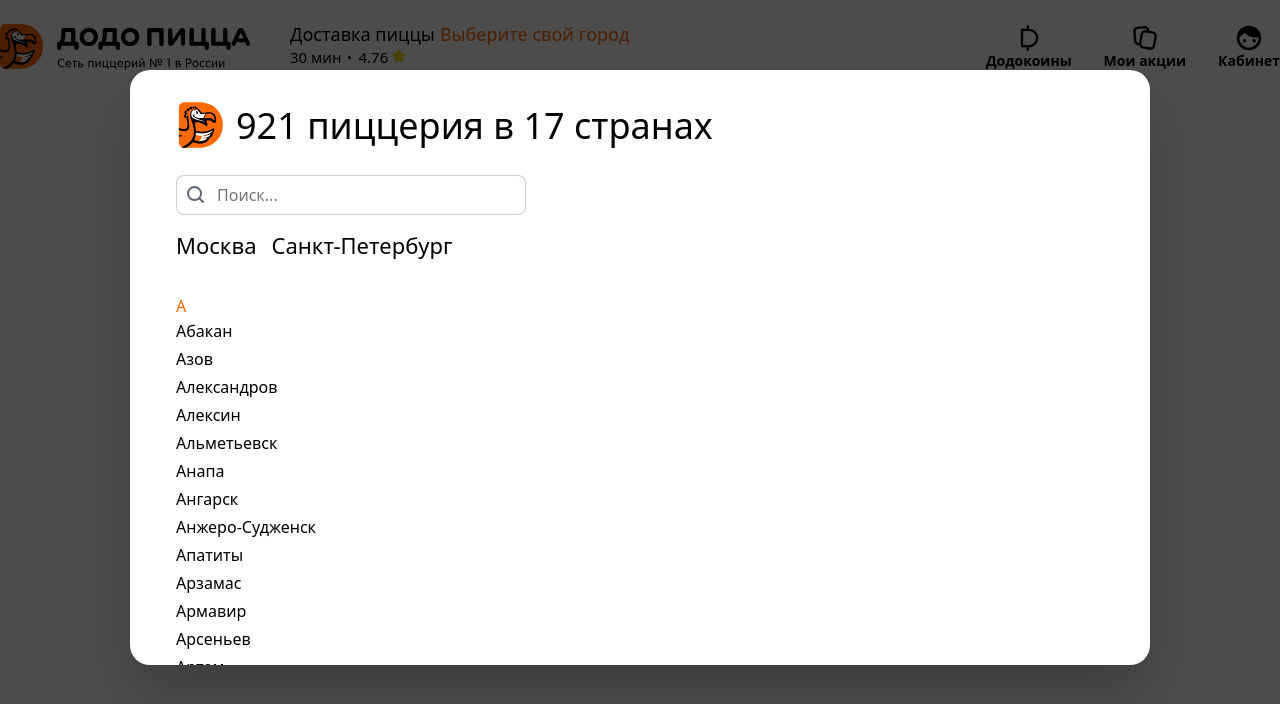
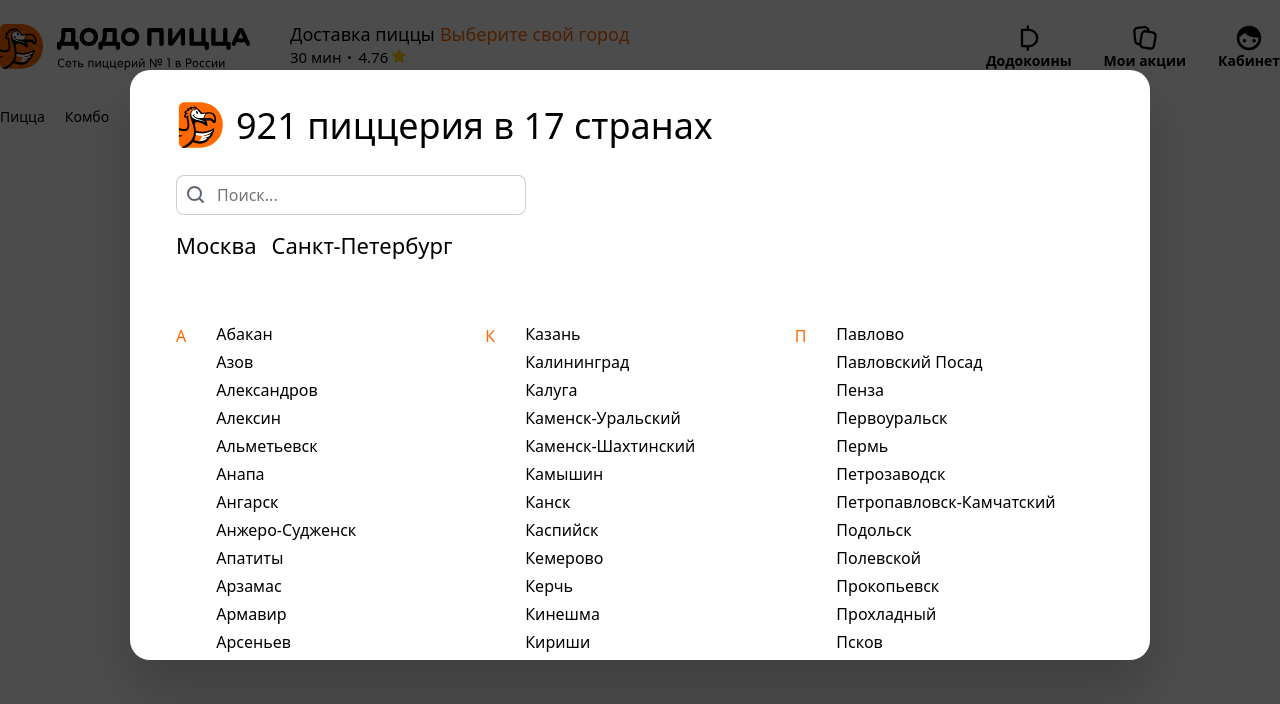
Before and after one commit to egoryupatov/Pizza, a React (Create React App) app: page / in a window 1280 px wide. Shown: the top 704 px of the page. Built offline with nearby package versions, Linux system fonts and the light colour scheme; a web font is replaced by a local one.

Commit message:
navbar - v 0.1

```diff
--- a/src/App.tsx
+++ b/src/App.tsx
@@ -1,10 +1,12 @@
 import React from "react";
 import { Header } from "./components/Header/Header";
+import { Navbar } from "./components/Navbar/Navbar";
 
 export const App: React.FC = () => {
   return (
     <>
       <Header />
+      <Navbar />
     </>
   );
 };
--- /dev/null
+++ b/src/components/Button.tsx
@@ -0,0 +1,5 @@
+import React from "react";
+
+export const Button: React.FC = () => {
+  return <div className={"button"}></div>;
+};
--- a/src/components/CitySelector/CitySelector.tsx
+++ b/src/components/CitySelector/CitySelector.tsx
@@ -1,7 +1,7 @@
 import React, { ChangeEvent, RefObject, useState } from "react";
 import logoSmall from "../../images/logo-small.svg";
 import search from "../../images/search.svg";
-import { ICityGroups } from "../../types/HeaderItem";
+import { ICityGroups } from "../../types/types";
 import { cities } from "../../const/cities";
 
 interface CitySelectorProps {
@@ -77,22 +77,25 @@
             <img src={search} alt={"search"} />
           </div>
           <div className={"citySelector__popup__actions__bigCities"}>
-            <span onClick={() => handleCityClick("Москва")}>Москва</span>
-            <span onClick={() => handleCityClick("Санкт-Петербург")}>
+            <span
+              className={"citySelector__popup__actions__bigCities__item"}
+              onClick={() => handleCityClick("Москва")}
+            >
+              Москва
+            </span>
+            <span
+              className={"citySelector__popup__actions__bigCities__item"}
+              onClick={() => handleCityClick("Санкт-Петербург")}
+            >
               Санкт-Петербург
             </span>
           </div>
         </div>
-        <div className={"citySelector__popup__content"}>
-          <div className={"citySelector__popup__content__cities"}>
-            <div className={"citySelector__popup__content__cities__list"}>
+        <div className={"test"}>
+          <div className={"citySelector__popup__cities"}>
             {filteredLetters.map((letter: string) => (
-                <div>
-                  <span
-                    className={
-                      "citySelector__popup__content__cities__list__item__letter"
-                    }
-                  >
+              <div className={"citySelector__popup__cities__item"}>
+                <span className={"citySelector__popup__cities__letter"}>
                   {letter}
                 </span>
                 <div>
@@ -104,9 +107,7 @@
                     )
                     .map((city: string) => (
                       <span
-                          className={
-                            "citySelector__popup__content__cities__list__item"
-                          }
+                        className={"citySelector__popup__cities__list"}
                         onClick={() => handleCityClick(city)}
                       >
                         {city}
@@ -119,6 +120,5 @@
         </div>
       </div>
     </div>
-    </div>
   );
 };
--- a/src/components/Header/HeaderItems.tsx
+++ b/src/components/Header/HeaderItems.tsx
@@ -2,7 +2,7 @@
 import coins from "../../images/coins.svg";
 import deals from "../../images/deals.svg";
 import dashboard from "../../images/dashboard.svg";
-import { IHeaderItem } from "../../types/HeaderItem";
+import { IHeaderItem } from "../../types/types";
 
 const items: IHeaderItem[] = [
   {
--- /dev/null
+++ b/src/components/Navbar/Navbar.tsx
@@ -0,0 +1,58 @@
+import React from "react";
+import { INavbarItem } from "../../types/types";
+
+const items: INavbarItem[] = [
+  {
+    title: "Пицца",
+    alias: "#pizza",
+  },
+  {
+    title: "Комбо",
+    alias: "#combo",
+  },
+  {
+    title: "Закуски",
+    alias: "#snacks",
+  },
+  {
+    title: "Десерты",
+    alias: "#desserts",
+  },
+  {
+    title: "Напитки",
+    alias: "#drinks",
+  },
+  {
+    title: "Другие товары",
+    alias: "#other",
+  },
+  {
+    title: "Акции",
+    alias: "#specials",
+  },
+  {
+    title: "Контакты",
+    alias: "#contacts",
+  },
+  {
+    title: "О нас",
+    alias: "#about",
+  },
+  {
+    title: "Работа в Додо",
+    alias: "#career",
+  },
+];
+
+export const Navbar: React.FC = () => {
+  return (
+    <div className={"navbar"}>
+      <div className={"navbar__items"}>
+        {items.map((item: INavbarItem) => (
+          <span>{item.title}</span>
+        ))}
+      </div>
+      <div className={"navbar__cart"}></div>
+    </div>
+  );
+};
--- /dev/null
+++ b/src/styles/button.scss
@@ -0,0 +1,6 @@
+.button {
+  height: 40px;
+  padding: 8px 20px;
+  font-size: $body-large;
+  line-height: 24px;
+}
--- a/src/styles/citySelector.scss
+++ b/src/styles/citySelector.scss
@@ -24,10 +24,12 @@
 }
 
 .citySelector__popup {
+  display: flex;
+  flex-direction: column;
+  width: 1020px;
   background: $white;
   box-shadow: rgba(0, 0, 0, 0.2) 0px 30px 60px;
   border-radius: 20px;
-  width: 1020px;
   z-index: 3;
 }
 
@@ -93,21 +95,31 @@
   font-size: $heading-semi-large;
 }
 
-.citySelector__popup__content {
-  height: 370px;
-  overflow: hidden;
-  margin-top: 5px;
-  padding-left: 46px;
+.citySelector__popup__actions__bigCities__item {
+  cursor: pointer;
 }
 
-.citySelector__popup__content__cities {
-  position: relative;
-  overflow: hidden;
-  height: 100%;
+.citySelector__popup__cities {
+  display: flex;
+  flex-direction: column;
+  flex-wrap: wrap;
   width: 100%;
+  height: 3100px;
+  padding: 30px 46px 15px;
 }
 
-.citySelector__popup__content__cities__gradientTop {
+.test {
+  height: auto;
+  max-height: 370px;
+  overflow: scroll;
+}
+
+.citySelector__popup__cities__item {
+  display: flex;
+  width: 300px;
+}
+
+/*.citySelector__popup__content__cities__gradientTop {
   opacity: 1;
   transform: translateY(0px) translateZ(0px);
   top: -1px;
@@ -133,9 +145,10 @@
   );
   pointer-events: none;
   z-index: 1000;
-}
+}*/
 
 .citySelector__popup__content__cities__list {
+  display: flex;
   position: relative;
   overflow: scroll;
   width: 100%;
@@ -144,10 +157,10 @@
   max-height: 370px;
 }
 
-.citySelector__popup__content__cities__list__item {
+.citySelector__popup__cities__list {
+  display: flex;
   position: relative;
-  display: block;
-  padding: 6px 0px;
+  padding: 6px 30px;
   font-size: $body-large;
   font-weight: $weight-medium;
   line-height: 1;
@@ -155,6 +168,7 @@
   cursor: pointer;
 }
 
-.citySelector__popup__content__cities__list__item__letter {
+.citySelector__popup__cities__letter {
+  margin-top: 5px;
   color: $orange;
 }
--- a/src/styles/index.scss
+++ b/src/styles/index.scss
@@ -3,3 +3,4 @@
 @import "fonts";
 @import "header";
 @import "citySelector";
+@import "navbar";
--- /dev/null
+++ b/src/styles/navbar.scss
@@ -0,0 +1,18 @@
+.navbar {
+  display: flex;
+  align-items: center;
+  height: 50px;
+  width: 1280px;
+  margin-left: auto;
+  margin-right: auto;
+  z-index: 10;
+}
+
+.navbar__items {
+  display: flex;
+  gap: 20px;
+  font-size: $body-small;
+}
+
+.navbar__cart {
+}
--- a/src/types/HeaderItem.ts
+++ b/src/types/types.ts
@@ -7,3 +7,8 @@
 export interface ICityGroups {
   [key: string]: string[];
 }
+
+export interface INavbarItem {
+  title: string;
+  alias: string;
+}
```
Lines whose indentation alone changed are shown as unchanged.
